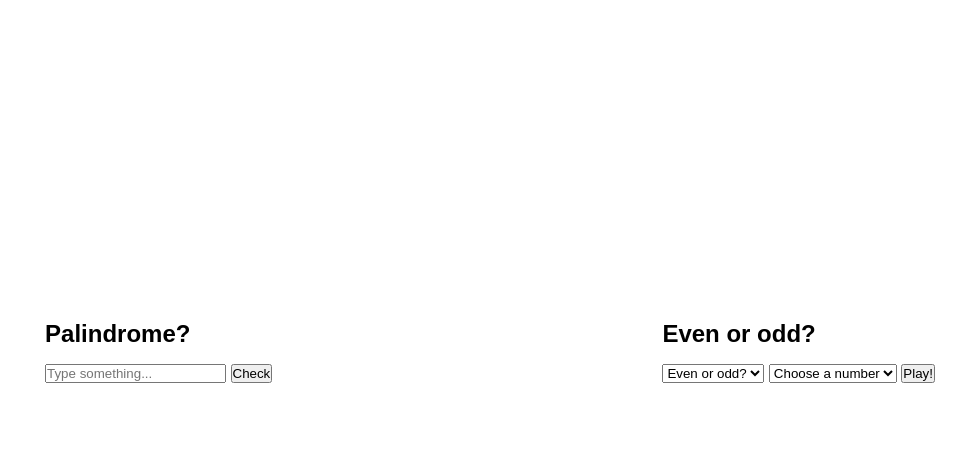
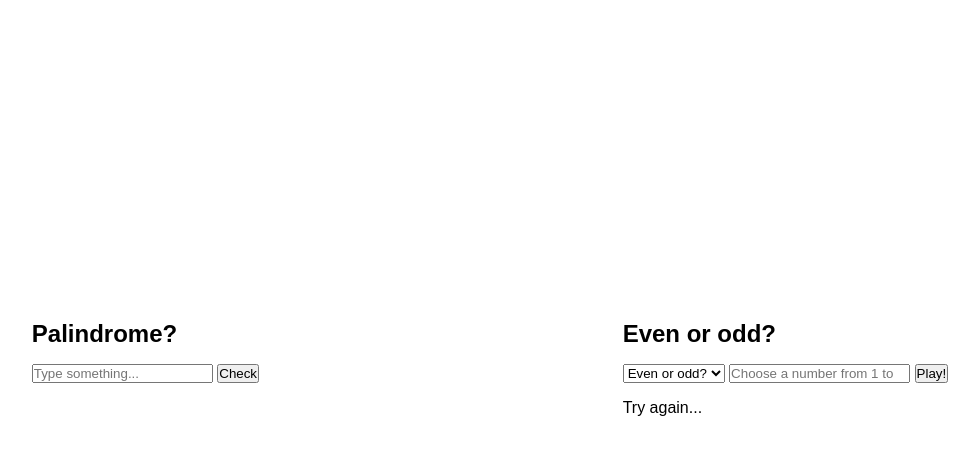
Before and after one commit to mlietti1/js-paliedispari, a plain HTML site: page index.html in a window 1280 px wide. Both pictures are taken after a click on the button "Play!". Shown: the whole page, without its empty margins (150-1129 px from the left). Drawn offline with Linux system fonts and the light colour scheme.

Commit message:
fixed pari dispari

```diff
--- a/index.html
+++ b/index.html
@@ -23,14 +23,7 @@
         <option value="even">Even</option>
         <option value="odd">Odd</option>
       </select>
-      <select name="number" id="select-number">
-        <option value="">Choose a number</option>
-        <option value="1">1</option>
-        <option value="2">2</option>
-        <option value="3">3</option>
-        <option value="4">4</option>
-        <option value="5">5</option>
-      </select>
+      <input type="number" id="select-number" placeholder="Choose a number from 1 to 5">
       <button class="play">Play!</button>
       <p id="result-evenodd"></p>
     </div>
--- a/js/script.js
+++ b/js/script.js
@@ -27,23 +27,33 @@ function checkPalindrome(string) {
 // --------------
 
 
-const inputNum = document.querySelector('#select-number');
 const evenOdd = document.querySelector('#select-evenodd');
-const sum = randomNumber + inputNum.value;
 const btnEvenodd = document.querySelector('.play');
+const selectedNum = document.querySelector('#select-number');
+let numValue;
+
 
 btnEvenodd.addEventListener('click', function(){
+  numValue = parseInt(selectedNum.value);
+  const numPc = getRandomNumber(1, 5);
   const resultEvenodd = document.getElementById('result-evenodd');
+  const gameSum = numPc + numValue;
+  console.log(numValue);
+  console.log(numPc);
+  console.log(gameSum);
   printResultevenodd(resultEvenodd);
+
+  function printResultevenodd(target){
+    target.innerText = isEvenOdd(evenOdd.value, gameSum);
+  }
+
 })
 
-function printResultevenodd(target){
-  target.innerText = isEvenOdd;
-}
 
-function isEvenOdd (){
 
-  if (evenOdd.value === 'odd' && (sum % 2)){
+function isEvenOdd (inputValue, sum){
+
+  if (inputValue == 'odd' && (sum % 2)){
     return 'You won!';
   }
 
```
